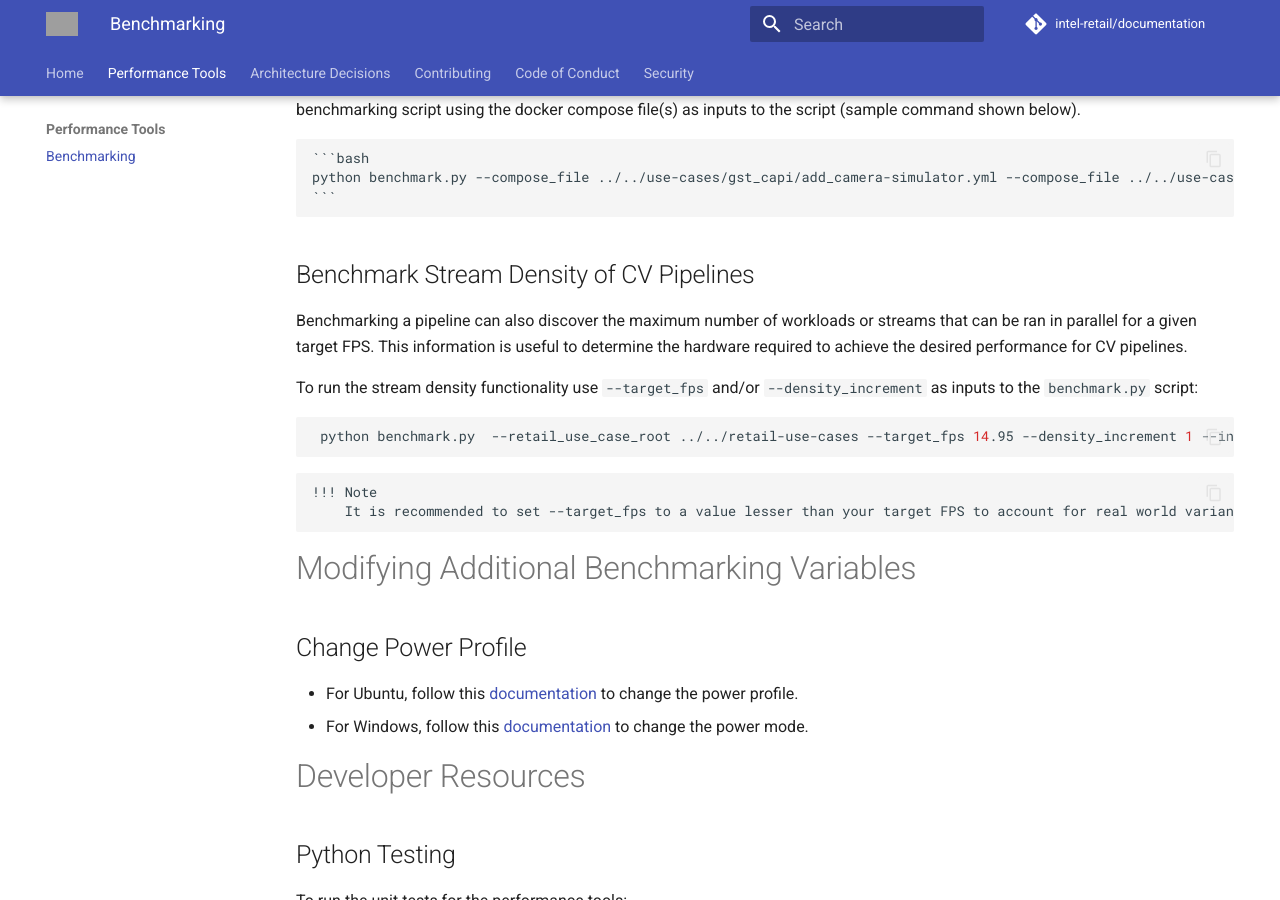
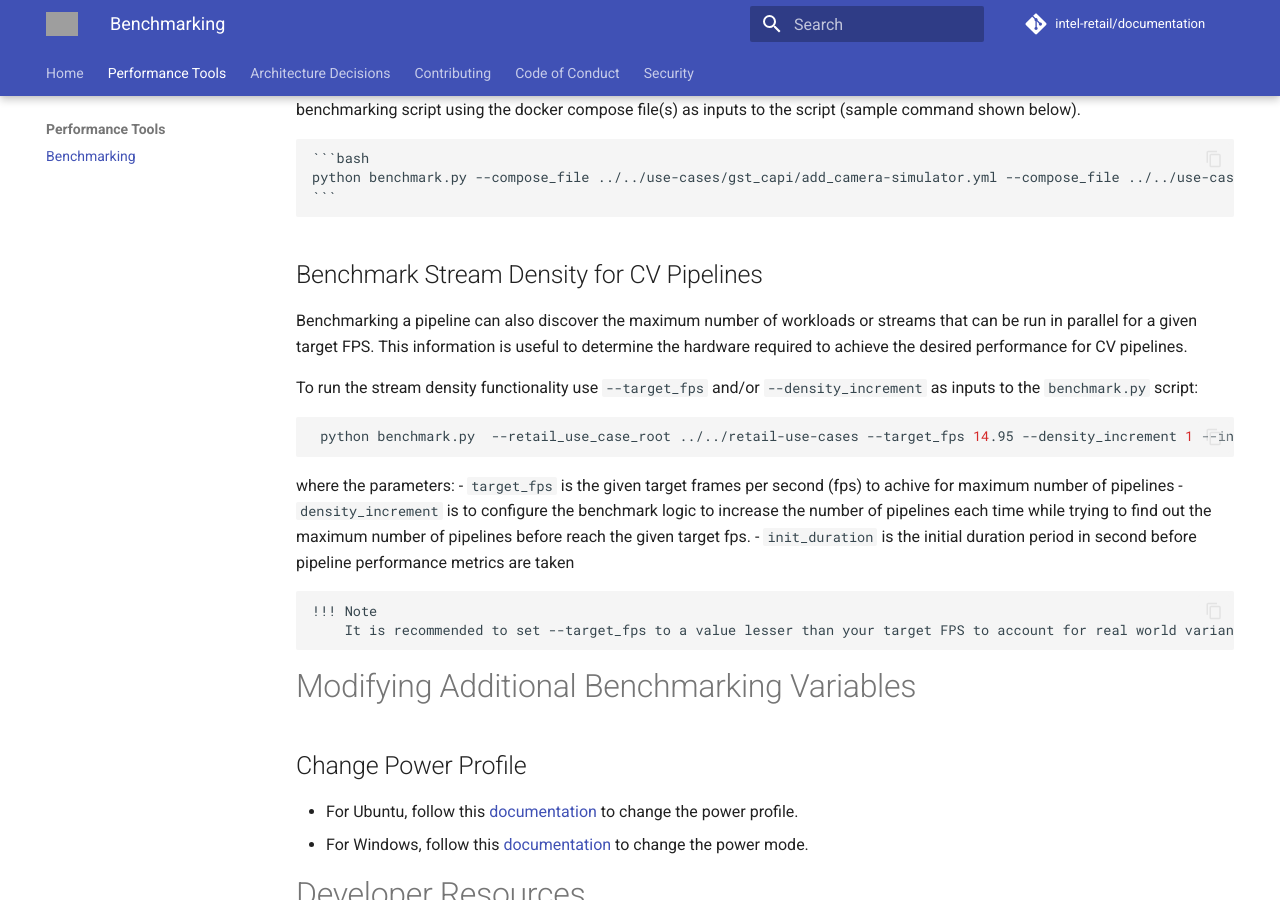
Before and after one commit to intel-retail/documentation, an MkDocs documentation site: the page built from docs_src/performance-tools/benchmark.md, in a window 1280 px wide and 900 px high, scrolled down 1090 px. Built offline with MkDocs 1.6.1 and Material for MkDocs 9.7.7, drawn with Linux system fonts in a browser that asks for light colours; comment, search, counter and statistics services are not loaded; the version menu is left out; grey boxes are pictures that could not be loaded.

Commit message:
fix: address Neethu PR comments
Signed-off-by: Jim Wang @ Intel <yutsung.jim.wang@intel.com>

````diff
--- a/docs_src/performance-tools/benchmark.md
+++ b/docs_src/performance-tools/benchmark.md
@@ -40,15 +40,21 @@ consumption, and so on.
     python benchmark.py --compose_file ../../use-cases/gst_capi/add_camera-simulator.yml --compose_file ../../use-cases/gst_capi/add_gst_capi_yolov5_ensemble.yml
     ```
 
-## Benchmark Stream Density of CV Pipelines
+## Benchmark Stream Density for CV Pipelines
 
-Benchmarking a pipeline can also discover the maximum number of workloads or streams that can be ran in parallel for a given target FPS. This information is useful to determine the hardware required to achieve the desired performance for CV pipelines.
+Benchmarking a pipeline can also discover the maximum number of workloads or streams that can be run in parallel for a given target FPS. This information is useful to determine the hardware required to achieve the desired performance for CV pipelines.
 
 To run the stream density functionality use `--target_fps` and/or `--density_increment` as inputs to the `benchmark.py` script:
 
    ```bash
     python benchmark.py  --retail_use_case_root ../../retail-use-cases --target_fps 14.95 --density_increment 1 --init_duration 40   --compose_file ../../retail-use-cases/use-cases/grpc_python/docker-compose_grpc_python.yml
    ```
+
+where the parameters:
+- `target_fps` is the given target frames per second (fps) to achive for maximum number of pipelines
+- `density_increment` is to configure the benchmark logic to increase the number of pipelines each time while trying to find out the maximum number of pipelines before reach the given target fps.
+- `init_duration` is the initial duration period in second before pipeline performance metrics are taken
+
 
     !!! Note
         It is recommended to set --target_fps to a value lesser than your target FPS to account for real world variances in hardware readings.
````
